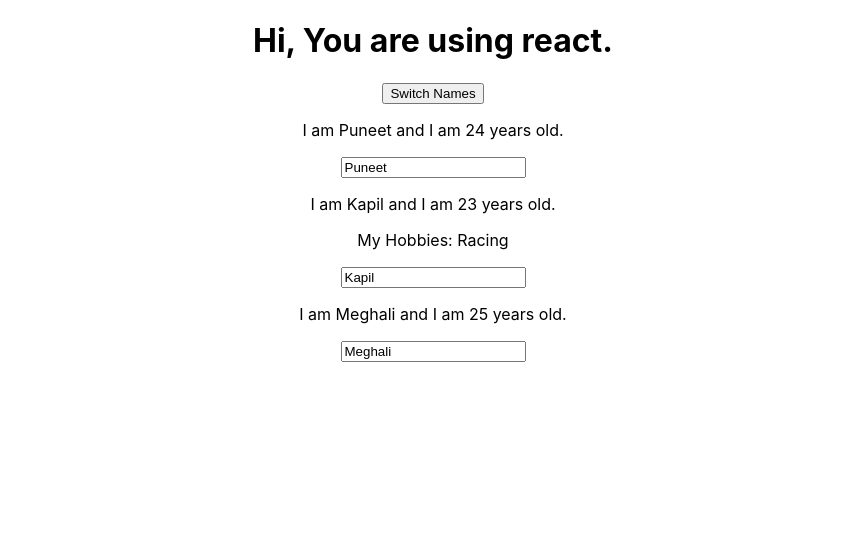
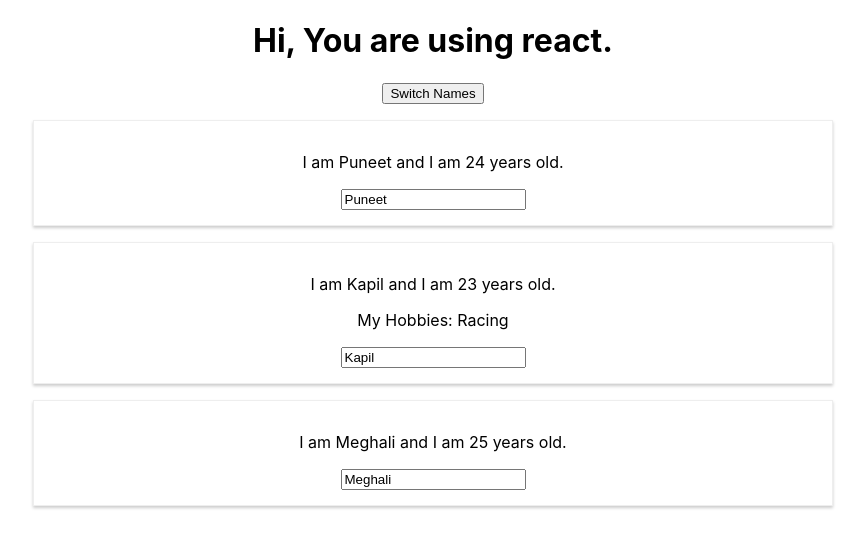
Before and after one commit to puneet01994/React-oreilly, a React (Create React App) app: page / in a window 1280 px wide. Shown: the top 548 px of the page, without its empty margins (207-1072 px from the left). Built offline with nearby package versions, Linux system fonts and the light colour scheme.

Commit message:
Added styling to Person component.

```diff
--- /dev/null
+++ b/src/Person/Person.css
@@ -0,0 +1,8 @@
+.Person {
+    width: 60%;
+    margin: 16px auto;
+    border: 1px solid #eee;
+    box-shadow: 0 2px 3px #ccc;
+    padding: 15px;
+    text-align: center;
+}
--- a/src/Person/Person.js
+++ b/src/Person/Person.js
@@ -1,8 +1,9 @@
 import React from 'react'
+import Person from './Person.css'
 
 const person = (props) => {
     return(
-        <div>
+        <div className="Person">
         <p onClick= {props.click}>I am {props.name} and I am {props.age} years old.</p>
         <p>{props.children}</p>
         <input type="Text" onChange={props.change} value={props.name}/>
```
